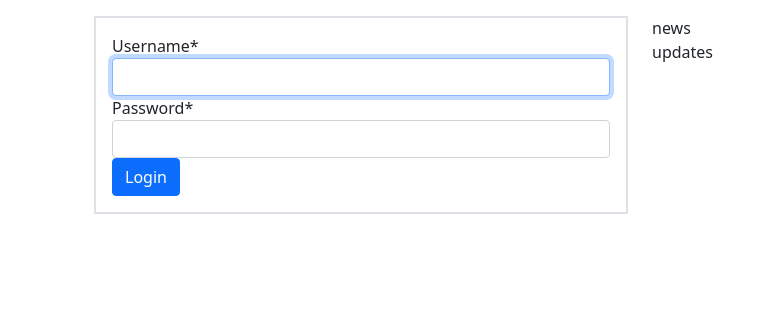
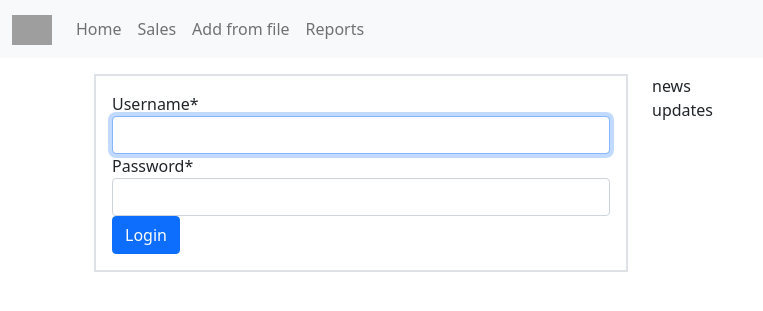
Before and after one commit to jofre44/dj_ds, a Django app: page /login/ in a window 1280 px wide. Shown: the top 311 px of the page, without its empty margins (0-763 px from the left). Run offline with Django 3.2, Linux system fonts and the light colour scheme; some libraries are stand-ins or nearby versions; grey boxes are pictures that could not be loaded.

Commit message:
Ended project. Fixed sales detail page and login access to pages

```diff
--- a/src/profiles/views.py
+++ b/src/profiles/views.py
@@ -1,9 +1,11 @@
 from django.shortcuts import render
 from .models import Profile
 from .forms import ProfileForm
+from django.contrib.auth.decorators import login_required
 
 # Create your views here.
 
+@login_required
 def my_profile_view(request):
     profile = Profile.objects.get(user=request.user)
     form = ProfileForm(request.POST or None, request.FILES or None, instance=profile)
--- a/src/reports_proj/settings.py
+++ b/src/reports_proj/settings.py
@@ -123,6 +123,9 @@ USE_L10N = True
 
 USE_TZ = True
 
+# AUTH
+LOGIN_URL = '/ login/'
+
 
 # Static files (CSS, JavaScript, Images)
 # https://docs.djangoproject.com/en/3.2/howto/static-files/
--- a/src/sales/models.py
+++ b/src/sales/models.py
@@ -21,6 +21,10 @@ class Position(models.Model):
     def get_sales_id(self):
         sale_obj = self.sale_set.first()
         return sale_obj.id
+
+    def get_sales_customer(self):
+        sale_obj = self.sale_set.first()
+        return sale_obj.customer.name
 
     def __str__(self) -> str:
         return f"id: {self.id}, product: {self.product.name}, quantity: {self.quantity}"
--- a/src/sales/static/sales/home.js
+++ b/src/sales/static/sales/home.js
@@ -40,6 +40,7 @@ reportBtn.addEventListener('click', ()=>{
             success: function(response){
                 console.log(response)
                 handleAlerts('success', 'Report created')
+                reportForm.reset()
             },
             error: function(error){
                 console.log(error)
--- a/src/sales/templates/sales/home.html
+++ b/src/sales/templates/sales/home.html
@@ -22,7 +22,7 @@ home
       </div>
       <div class="modal-body" id="modal-body">
         <div id="alert-box"></div>
-        <form id="report-form">
+        <form id="report-form" autocomplete="off">
           {% csrf_token %}
           {{report_form|crispy}}
           <button type="submit" class="btn btn-info mt-2">Save</button>
--- a/src/static/style.css
+++ b/src/static/style.css
@@ -13,8 +13,20 @@
     background-color: #f5f5f5;
 }
 
+.avatar-sm {
+    height: 40px;
+    width: 40px;
+    border-radius: 50%;
+
+}
+
 .avatar-big {
     height: 200px;
     width: 200px;
     border-radius: 50%;
 }
+
+.logo-sm {
+    height: 30px;
+    width: auto;
+}
--- a/src/templates/navbar.html
+++ b/src/templates/navbar.html
@@ -0,0 +1,40 @@
+{% load static %}
+{% url 'sales:home' as  path_to_home %}
+{% url 'sales:list' as  path_to_sales %}
+{% url 'reports:from-file' as  path_to_from_file %}
+{% url 'reports:main' as  path_to_reports %}
+{% url 'profiles:my' as  path_to_my_profile %}
+
+<nav class="navbar navbar-expand-lg navbar-light bg-light">
+  <div class="container-fluid">
+    <a class="navbar-brand" href=""><img src="{% static 'logo.png' %}" class="logo-sm"></a>
+
+    <div class="collapse navbar-collapse" id="navbarNav">
+      <ul class="navbar-nav">
+        <li class="nav-item">
+          <a class="nav-link {% if request.path == path_to_home %}active{% endif %}" href="{{path_to_home}}">Home</a>
+        </li>
+        <li class="nav-item">
+          <a class="nav-link {% if request.path == path_to_sales %}active{% endif %}" href="{{path_to_sales}}">Sales</a>
+        </li>
+        <li class="nav-item">
+          <a class="nav-link {% if request.path == path_to_from_file %}active{% endif %}" href="{{path_to_from_file}}">Add from file</a>
+        </li>
+        <li class="nav-item">
+          <a class="nav-link {% if request.path == path_to_reports %}active{% endif %}" href="{{path_to_reports}}">Reports</a>
+        </li>
+      </ul>
+    </div>
+    {% if request.user.is_authenticated %}
+      <div class="nav-item dropdown">
+        <div class="nav-link dropdown-toggle" id="navbarDropdownMenuLink" role="button" data-bs-toggle="dropdown" aria-expanded="false">
+          <img src="{{request.user.profile.avatar.url}}" class="avatar-sm">&nbsp;{{request.user}}
+        </div>
+        <ul class="dropdown-menu" aria-labelledby="navbarDropdownMenuLink">
+          <li><a class="dropdown-item {% if request.path == path_to_my_profile %}active{% endif %}" href="{{path_to_my_profile}}">Profile</a></li>
+          <li><a class="dropdown-item" href="{% url 'logout' %}">Logout</a></li>
+        </ul>
+      </div>
+    {% endif %}
+  </div>
+</nav>
```
Also changed, not shown: src/reports/views.py (+9 -4 lines), src/sales/templates/sales/detail.html (+35 -3 lines), src/sales/views.py (+6 -2 lines).
